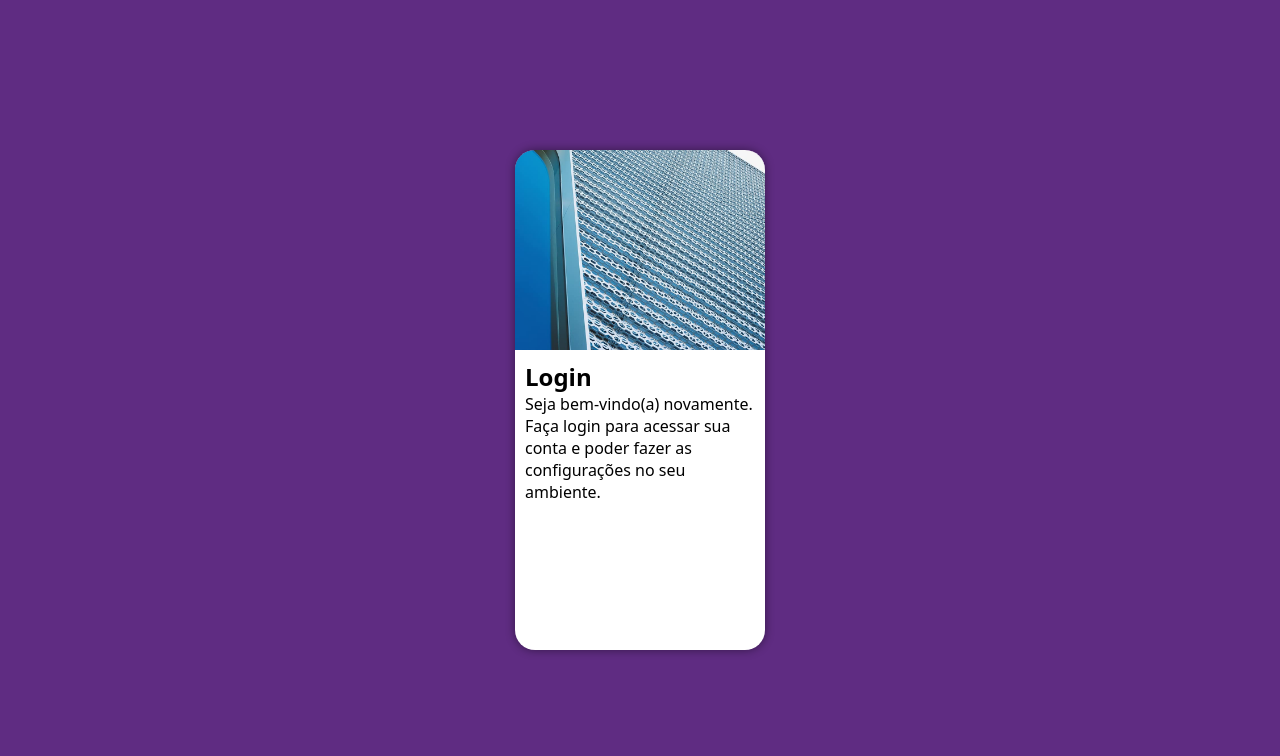
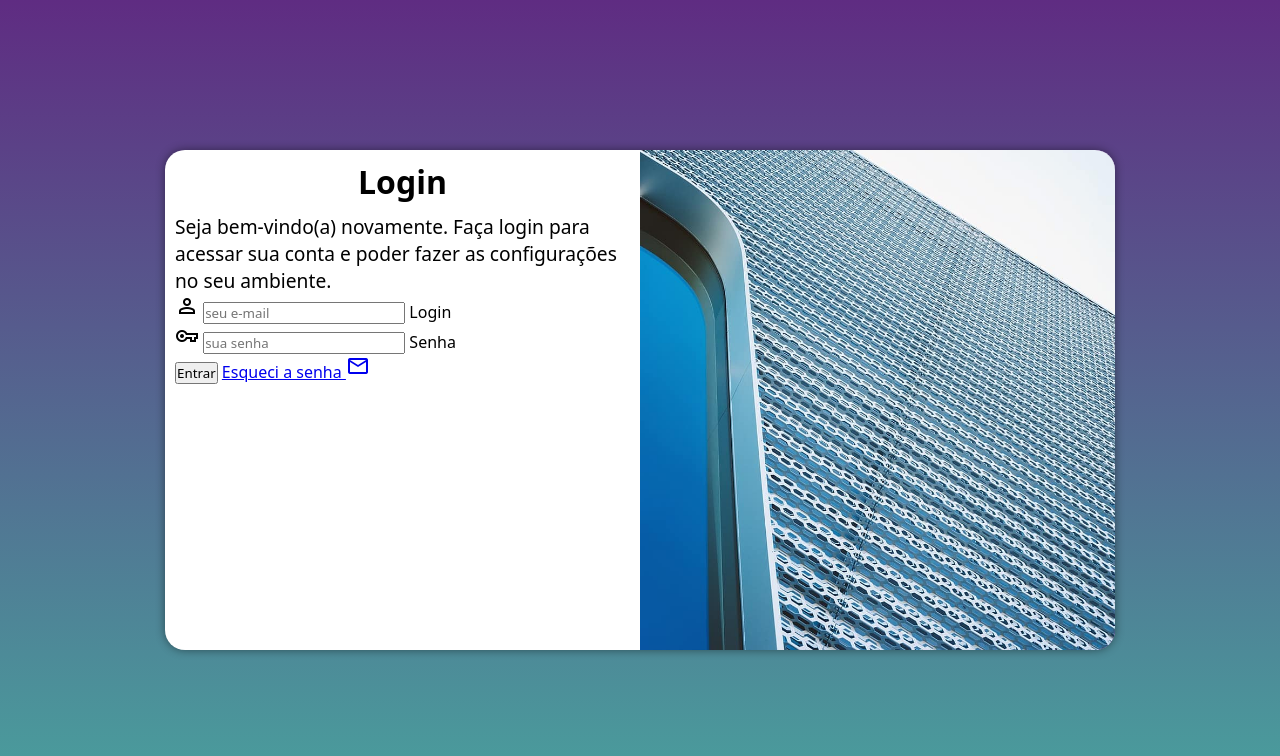
Before and after one commit to RicardoMoreiraPro/Projeto-Login, a plain HTML site: page index.html in a window 1280 px wide. Drawn offline with nearby package versions, Linux system fonts and the light colour scheme.

Commit message:
Atualização

```diff
--- /dev/null
+++ b/estilos/media-query.css
@@ -0,0 +1,49 @@
+@charset "UTF-8";
+
+@media screen and (min-width: 768px) and (max-width: 992px) {
+
+    body{
+        background-image: linear-gradient(to top, #49a09d, #5f2c82);
+    }
+    section#login{
+        width: 80vw;
+
+    }
+    section#login > div#imagem{
+        float: left;
+        width: 30%;
+        height: 100%;
+    }
+    section#login > div#formulario{
+        float: right;
+        width: 70%;
+        height: 100%;
+    }
+}
+
+@media screen and (min-width: 992px) {
+
+    body{
+        background-image: linear-gradient(to top, #49a09d, #5f2c82);
+    }
+    section#login{
+        width: 950px;
+    }
+    section#login > div#imagem{
+        float: right;
+        width: 50%;
+        height: 100%;
+    }
+    section#login > div#formulario{
+        float: left;
+        width: 50%;
+    }
+
+    div#formulario > h1{
+        font-size: 2em;
+    }
+
+    div#formulario > p{
+        font-size: 1.2em;
+    }
+}
--- a/estilos/style.css
+++ b/estilos/style.css
@@ -32,10 +32,12 @@ section#login{
     transform: translate(-50%, -50%);
     overflow: hidden;
     background-color: white;
-    width: 250px;
+    width: 260px;
     height: 500px;
     border-radius: 20px;
     box-shadow: 0px 0px 10px rgba(0, 0, 0, 0.452);
+    transition: width 0.3s, height 0.3s;
+    transition-timing-function: ease;
 }
 
 section#login > div#imagem{
@@ -50,3 +52,12 @@ section#login > div#formulario{
     display: block;
     padding: 10px;
 }
+
+div#formulario > h1{
+    text-align: center;
+    margin-bottom: 10px;
+}
+
+div#formulario > p{
+    font-size: 0.8em;
+}
--- a/index.html
+++ b/index.html
@@ -6,6 +6,8 @@
     <meta name="viewport" content="width=device-width, initial-scale=1.0">
     <title>Login</title>
     <link rel="stylesheet" href="estilos/style.css">
+    <link rel="stylesheet" href="estilos/media-query.css">
+    <link rel="stylesheet" href="https://fonts.googleapis.com/css2?family=Material+Symbols+Outlined:opsz,wght,FILL,GRAD@48,400,0,0" />
 </head>
 <body>
     <main>
@@ -16,8 +18,21 @@
             <div id="formulario">
                 <h1>Login</h1>
                 <p>Seja bem-vindo(a) novamente. Faça login para acessar sua conta e poder fazer as configurações no seu ambiente.</p>
-                <form action="login.php" method="post">
-
+                <form action="login.php" method="post" autocomplete="on">
+                    <div class="campo">
+                        <span class="material-symbols-outlined">person</span>
+                        <input type="email" name="login" id="ilogin" placeholder="seu e-mail" autocomplete="email" required maxlength="30">
+                        <label for="ilogin">Login</label>
+                    </div>
+                    <div class="campo">
+                        <span class="material-symbols-outlined">vpn_key</span>
+                        <input type="password" name="senha" id="isenha" placeholder="sua senha" autocomplete="current-password" required minlength="8" maxlength="20">
+                        <label for="isenha">Senha</label>
+                    </div>
+                    <input type="submit" value="Entrar">
+                    <a href="esqueci.html">
+                        Esqueci a senha <span class="material-symbols-outlined">mail</span>
+                    </a>
                 </form>
             </div>
         </section>
```
